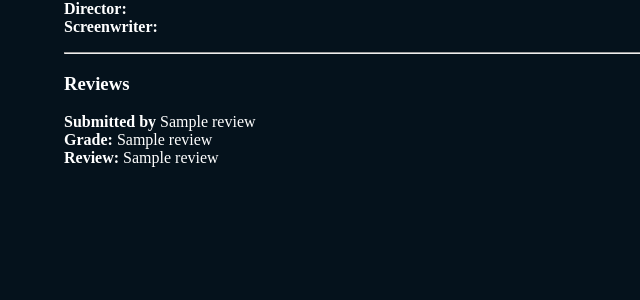
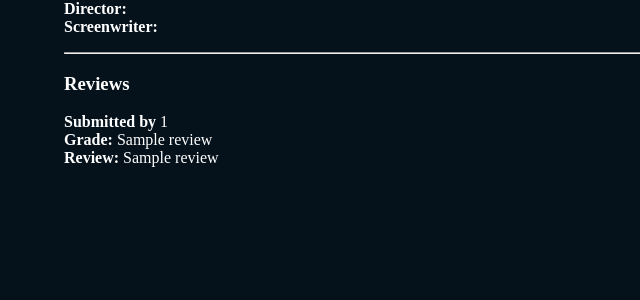
Before and after one commit to german-zarate/film-view-app, a Flask app: template templates/film.html in a window 1280 px wide. Shown: the part 207-507 px from the top of the page, without its empty margins (0-640 px from the left). Run offline with Flask 2, Linux system fonts and the light colour scheme; the template is opened without the code that fills it: most values are stand-ins (such as "Sample title", 1, 10 or a date in 2020).

Commit message:
Fix review array indexes

```diff
--- a/templates/film.html
+++ b/templates/film.html
@@ -30,11 +30,11 @@
 
 {% for review in reviews %}
 <p>
-<b>Submitted by</b> {{ review[1] }}
+<b>Submitted by</b> {{ review[0] }}
 <br>
-<b>Grade:</b> {{ review[3] }}
+<b>Grade:</b> {{ review[2] }}
 <br>
-<b>Review:</b> {{ review[2] }}
+<b>Review:</b> {{ review[1] }}
 </p>
 {% endfor %}
 
```
